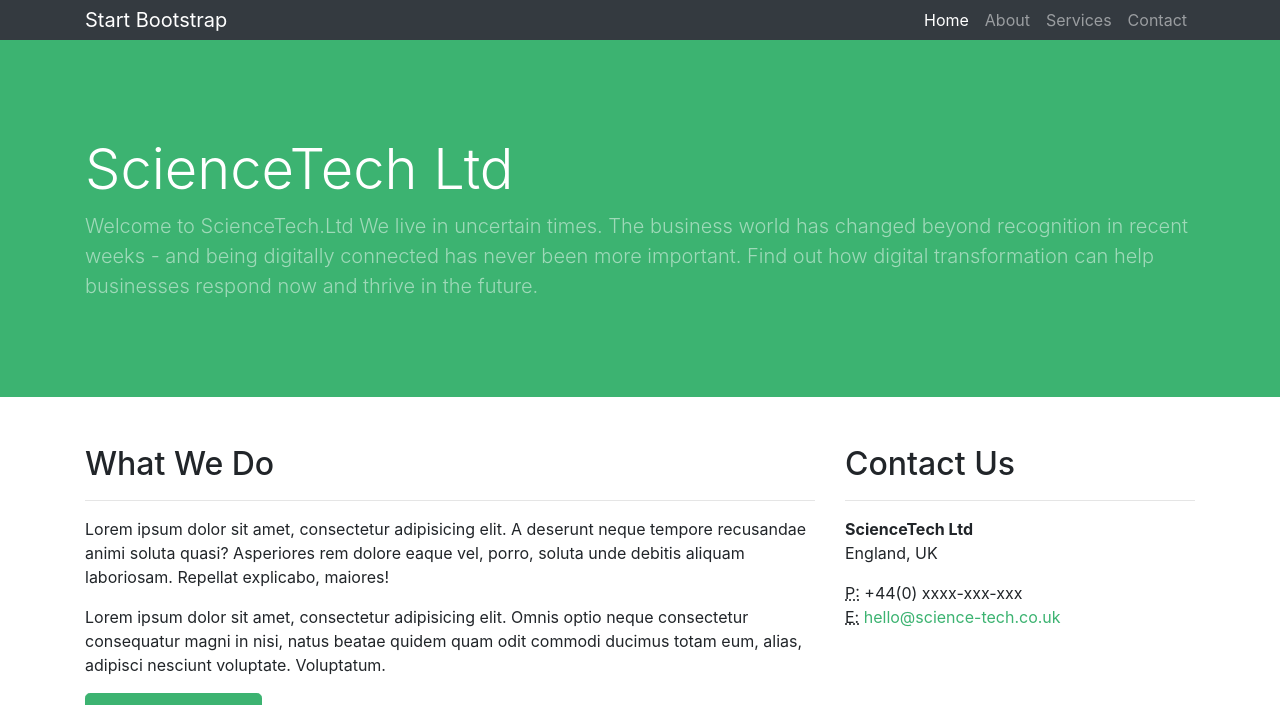
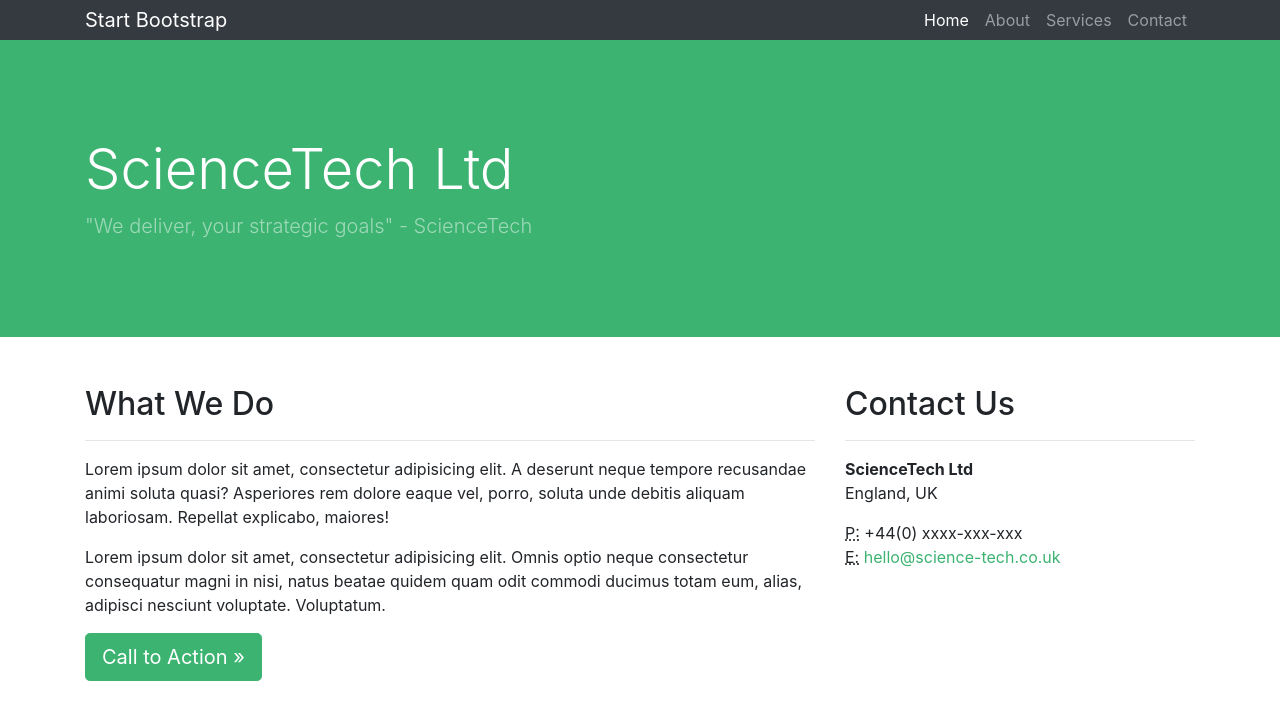
Before and after one commit to sciencetechuk/sciencetechuk.github.io, a Jekyll site: the page built from index.html, in a window 1280 px wide and 900 px high, cut to the strip 0-705 px from the top of the window. Built offline with Jekyll 4.4.1, drawn with Linux system fonts in a browser that asks for light colours.

Commit message:
Update header.html

```diff
--- a/_includes/header.html
+++ b/_includes/header.html
@@ -7,9 +7,7 @@
           ScienceTech Ltd
         </h1>
         <p class="lead mb-5 text-white-50">
-          Welcome to ScienceTech.Ltd
-
-          We live in uncertain times. The business world has changed beyond recognition in recent weeks - and being digitally connected has never been more important. Find out how digital transformation can help businesses respond now and thrive in the future.
+          "We deliver, your strategic goals" - ScienceTech
         </p>
       </div>
     </div>
```
